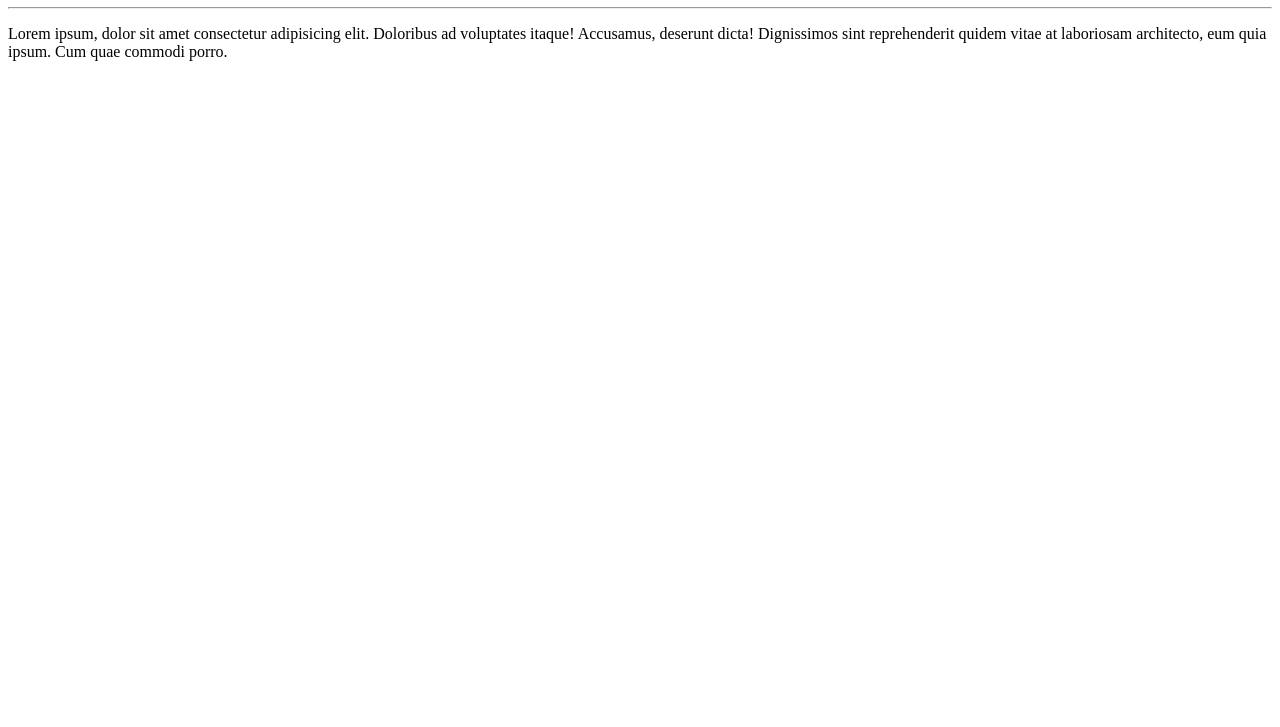
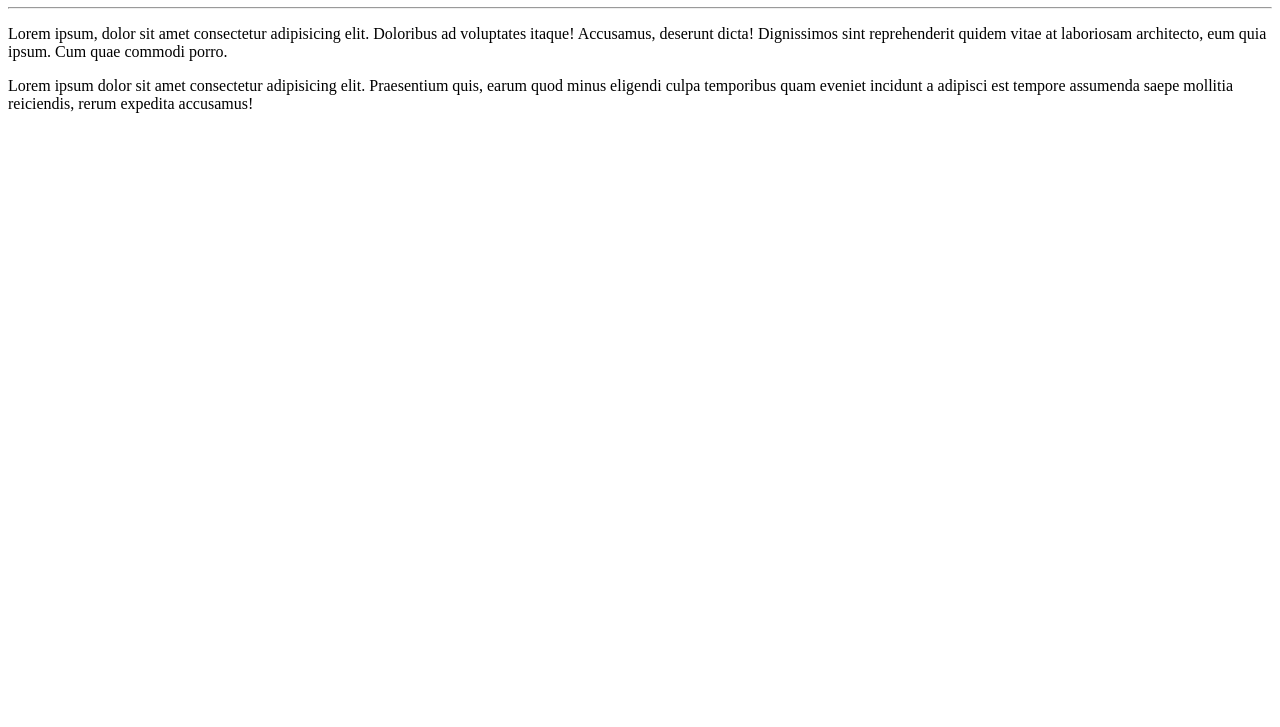
Before and after one commit to Tainara-Code/Ola-Mundo, a plain HTML site: page site-exemplo/index.html in a window 1280 px wide. Shown: the part 73-800 px from the top of the page. Drawn offline with Linux system fonts and the light colour scheme.

Commit message:
Adicionei um parágrafo

```diff
--- a/site-exemplo/index.html
+++ b/site-exemplo/index.html
@@ -9,5 +9,6 @@
     <h1>Olá,mundo!</h1>
     <hr>
     <p>Lorem ipsum, dolor sit amet consectetur adipisicing elit. Doloribus ad voluptates itaque! Accusamus, deserunt dicta! Dignissimos sint reprehenderit quidem vitae at laboriosam architecto, eum quia ipsum. Cum quae commodi porro.</p>
+    <p>Lorem ipsum dolor sit amet consectetur adipisicing elit. Praesentium quis, earum quod minus eligendi culpa temporibus quam eveniet incidunt a adipisci est tempore assumenda saepe mollitia reiciendis, rerum expedita accusamus!</p>
 </body>
 </html>
```
